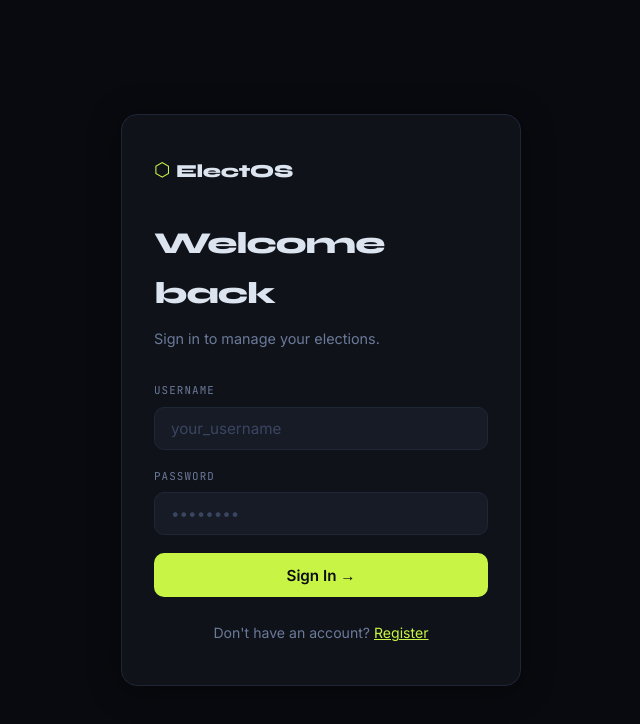
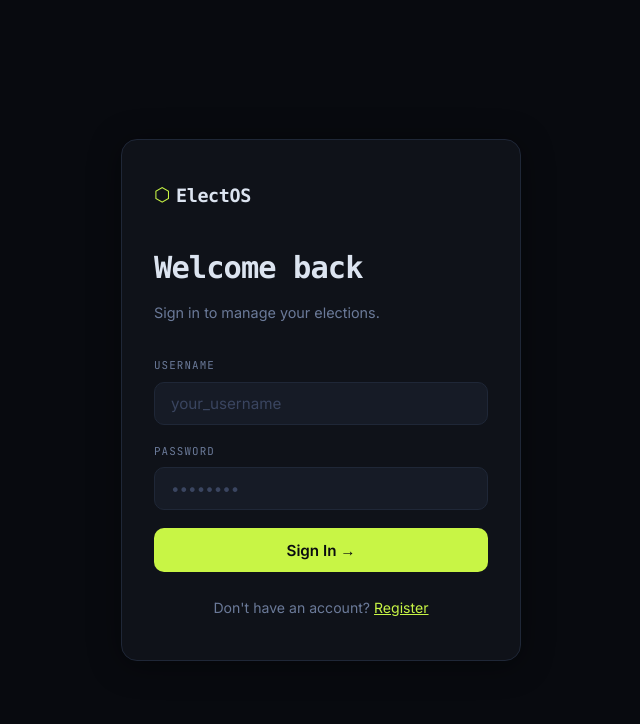
Before and after one commit to DanyloKost/Vote-counting-app, a React (Vite) app in the folder client/: page / in a window 1280 px wide. Shown: the top 724 px of the page, without its empty margins (319-959 px from the left). Built offline with nearby package versions, Linux system fonts and the light colour scheme; no server answers.

Commit message:
Font change

```diff
--- a/client/src/App.css
+++ b/client/src/App.css
@@ -14,7 +14,7 @@
   --accent2:   #7ef4c4;
   --danger:    #ff4d5e;
   --warn:      #fb923c;
-  --ff-display:'Syne', sans-serif;
+  --ff-display: 'Consolas', sans-serif;
   --ff-body:   'Inter', sans-serif;
   --ff-mono:   'JetBrains Mono', monospace;
   --radius:    10px;
```
